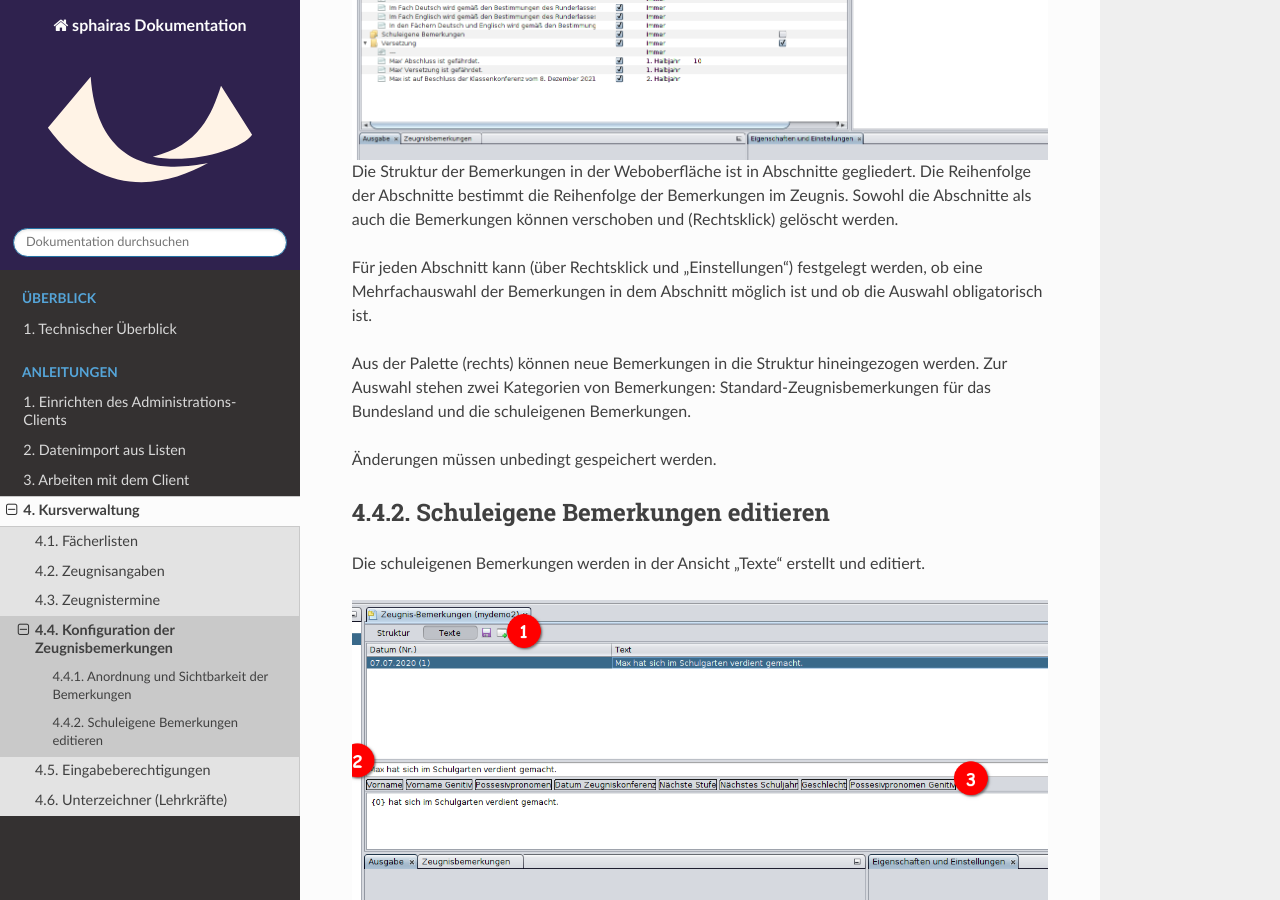
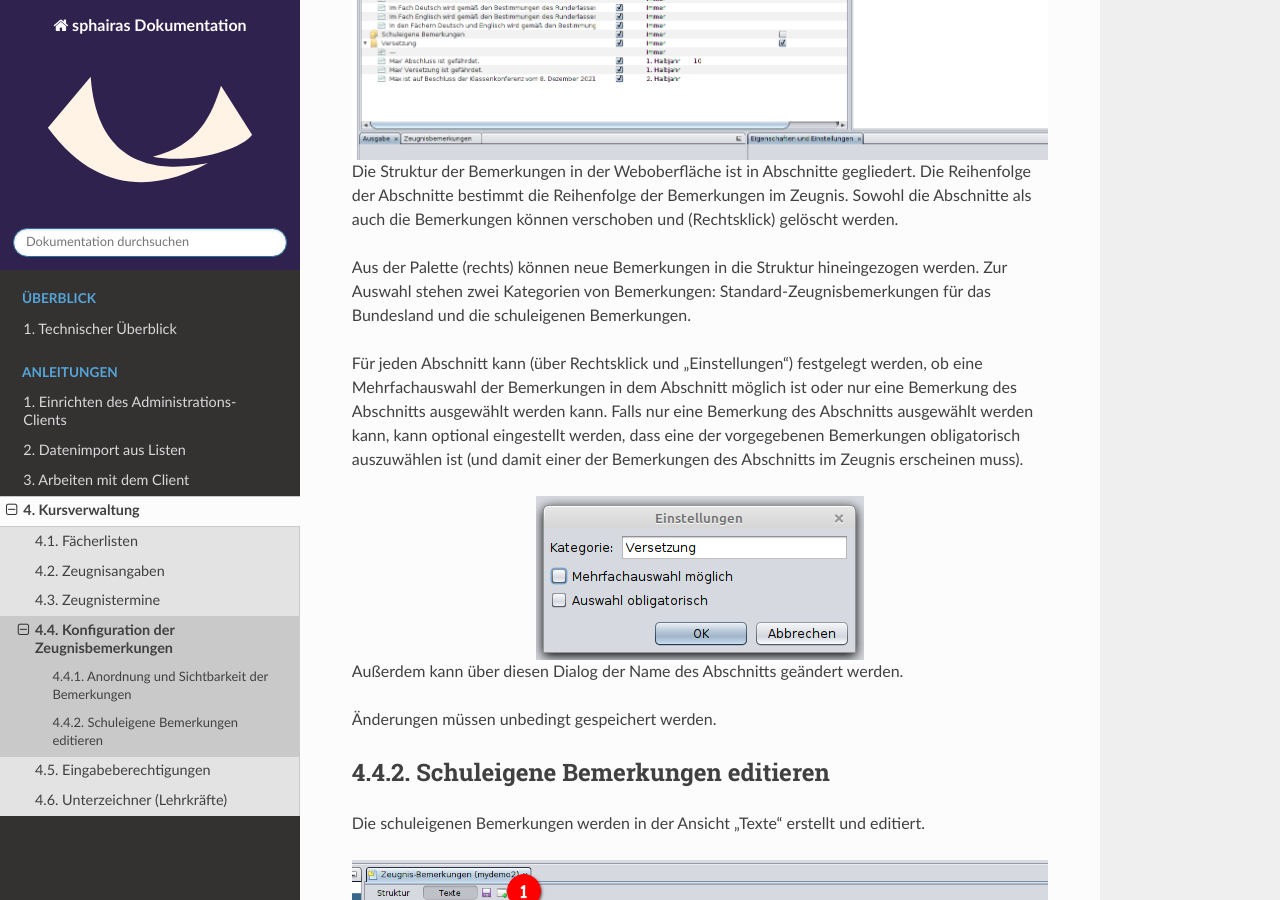
Before and after one commit to sphairas/docs, a Sphinx documentation site: the page built from source/guides/reportNotesConfig.rst, in a window 1280 px wide and 900 px high, scrolled down 679 px. Built offline with Sphinx 7.4.7 and the Read the Docs theme 2.0.0, drawn with Linux system fonts in a browser that asks for light colours.

Commit message:
Modified reportNotesConfig, addit. image

```diff
--- a/source/guides/reportNotesConfig.rst
+++ b/source/guides/reportNotesConfig.rst
@@ -19,9 +19,16 @@ Die Anordnung und Sichtbarkeit der vorhandenen Bemerkungen in der Weboberfläche
 
 Die Struktur der Bemerkungen in der Weboberfläche ist in Abschnitte gegliedert. Die Reihenfolge der Abschnitte bestimmt die Reihenfolge der Bemerkungen im Zeugnis. Sowohl die Abschnitte als auch die Bemerkungen können verschoben und (Rechtsklick) gelöscht werden.
 
-Für jeden Abschnitt kann (über Rechtsklick und "Einstellungen") festgelegt werden, ob eine Mehrfachauswahl der Bemerkungen in dem Abschnitt möglich ist und ob die Auswahl obligatorisch ist.
+Aus der Palette (rechts) können neue Bemerkungen in die Struktur hineingezogen werden. Zur Auswahl stehen zwei Kategorien von Bemerkungen: Standard-Zeugnisbemerkungen für das Bundesland und die schuleigenen Bemerkungen.
 
-Aus der Palette (rechts) können neue Bemerkungen in die Struktur hineingezogen werden. Zur Auswahl stehen zwei Kategorien von Bemerkungen: Standard-Zeugnisbemerkungen für das Bundesland und die schuleigenen Bemerkungen.
+Für jeden Abschnitt kann (über Rechtsklick und "Einstellungen") festgelegt werden, ob eine Mehrfachauswahl der Bemerkungen in dem Abschnitt möglich ist oder nur eine Bemerkung des Abschnitts ausgewählt werden kann. Falls nur eine Bemerkung des Abschnitts ausgewählt werden kann, kann optional eingestellt werden, dass eine der vorgegebenen Bemerkungen obligatorisch auszuwählen ist (und damit einer der Bemerkungen des Abschnitts im Zeugnis erscheinen muss).
+
+.. image:: /_static/images/ksnip_20211228-095317.png
+    :width: 328px
+    :align: center
+    :alt: Zeugnisbemerkungen Einstellungen
+
+Außerdem kann über diesen Dialog der Name des Abschnitts geändert werden.
 
 Änderungen müssen unbedingt gespeichert werden.
 
```
Also changed, not shown: source/_static/images/ksnip_20211228-095317.png (added).
